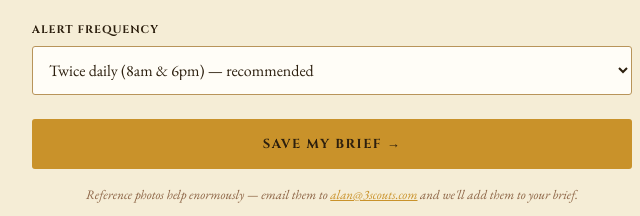
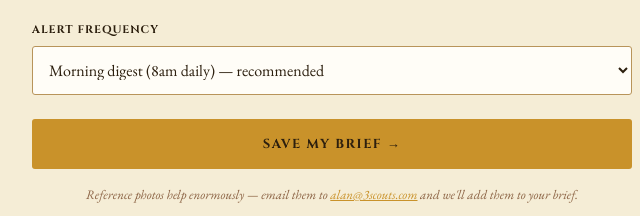
Before and after one commit to AlansRugScout/i-scout, a website: page public/brief-app.html in a window 1280 px wide. Shown: the part 992-1208 px from the top of the page, 308-948 px from the left. Drawn offline with nearby package versions, Linux system fonts and the light colour scheme.

Commit message:
Add files via upload

```diff
--- a/public/brief-app.html
+++ b/public/brief-app.html
@@ -106,11 +106,11 @@
     <div class="group">
       <label class="field" for="frequency">Alert frequency</label>
       <select id="frequency">
+        <option value="morning" selected>Morning digest (8am daily) — recommended</option>
+        <option value="evening">Evening digest (6pm daily)</option>
+        <option value="twice">Twice daily (8am &amp; 6pm)</option>
+        <option value="weekly">Weekly summary (Monday morning)</option>
         <option value="immediate">As they happen (immediate)</option>
-        <option value="morning">Morning digest (8am daily)</option>
-        <option value="evening">Evening digest (6pm daily)</option>
-        <option value="twice" selected>Twice daily (8am &amp; 6pm) — recommended</option>
-        <option value="weekly">Weekly summary (Monday morning)</option>
       </select>
     </div>
 
```
